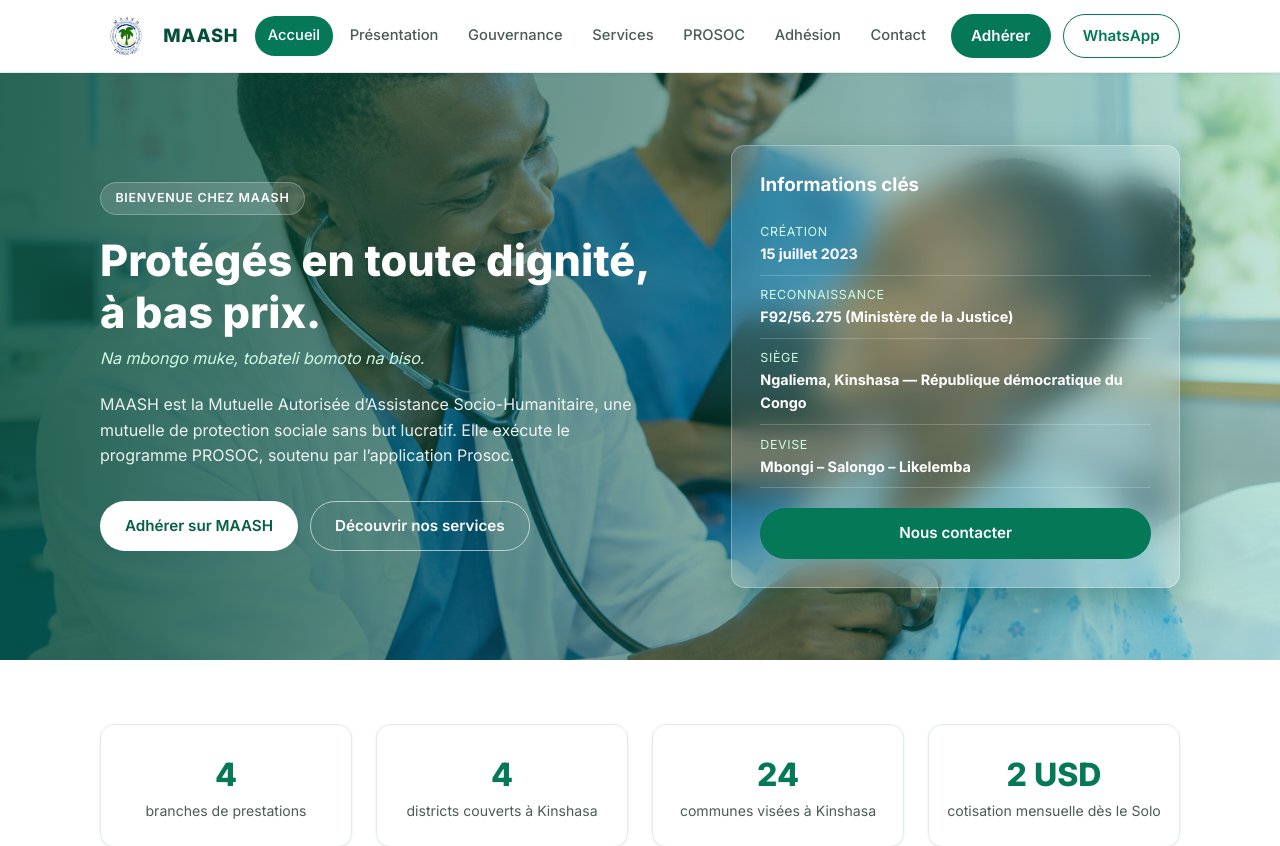
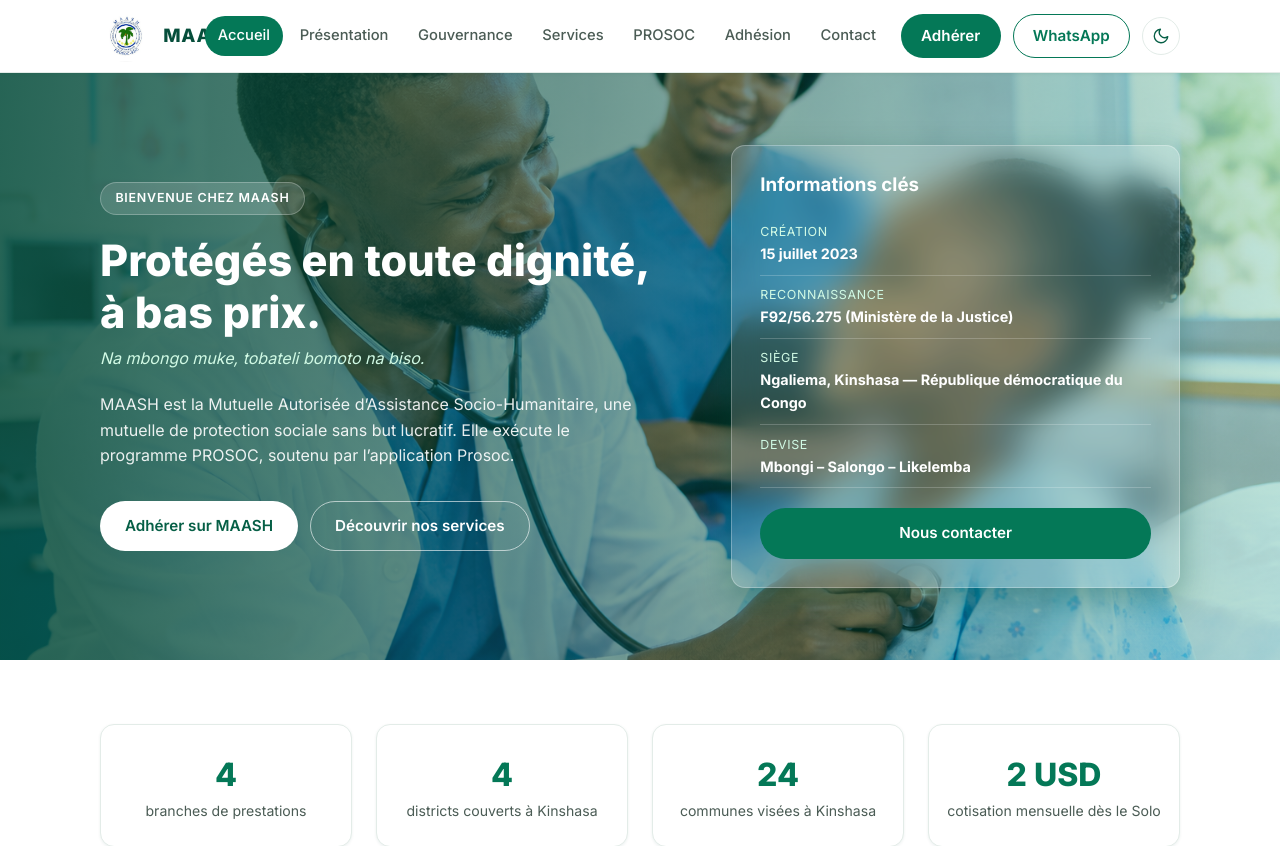
Before and after one commit to jpbolombo036-alt/maashdrc, a Vue app: page / in a window 1280 px wide. Shown: the top 846 px of the page. Built offline with nearby package versions, Linux system fonts and the light colour scheme.

Commit message:
feat: mode sombre/clair - bouton de bascule dans le header, thème persistant (localStorage), respect de la préférence système, anti-flash au chargement

```diff
--- a/index.html
+++ b/index.html
@@ -16,6 +16,17 @@
       href="https://fonts.googleapis.com/css2?family=Inter:wght@400;500;600;700;800&display=swap"
       rel="stylesheet"
     />
+    <script>
+      // Applique le thème enregistré (ou la préférence système) avant le premier rendu
+      ;(function () {
+        try {
+          var t = localStorage.getItem('theme')
+          if (t === 'dark' || (!t && window.matchMedia('(prefers-color-scheme: dark)').matches)) {
+            document.documentElement.setAttribute('data-theme', 'dark')
+          }
+        } catch (e) {}
+      })()
+    </script>
   </head>
   <body>
     <div id="app"></div>
--- a/src/components/AppHeader.vue
+++ b/src/components/AppHeader.vue
@@ -16,6 +16,14 @@
 
 function closeMenu() {
   menuOpen.value = false
+}
+
+const isDark = ref(document.documentElement.dataset.theme === 'dark')
+
+function toggleTheme() {
+  isDark.value = !isDark.value
+  document.documentElement.dataset.theme = isDark.value ? 'dark' : 'light'
+  localStorage.setItem('theme', isDark.value ? 'dark' : 'light')
 }
 </script>
 
@@ -59,6 +67,43 @@
         <a :href="maash.whatsappHref" class="btn btn-outline nav-cta" target="_blank" rel="noopener">
           WhatsApp
         </a>
+
+        <button
+          class="theme-toggle"
+          type="button"
+          :aria-label="isDark ? 'Passer en mode clair' : 'Passer en mode sombre'"
+          :aria-pressed="isDark"
+          :title="isDark ? 'Mode clair' : 'Mode sombre'"
+          @click="toggleTheme"
+        >
+          <svg
+            v-if="!isDark"
+            viewBox="0 0 24 24"
+            fill="none"
+            stroke="currentColor"
+            stroke-width="1.8"
+            stroke-linecap="round"
+            stroke-linejoin="round"
+            aria-hidden="true"
+          >
+            <path d="M21 12.79A9 9 0 1 1 11.21 3 7 7 0 0 0 21 12.79z" />
+          </svg>
+          <svg
+            v-else
+            viewBox="0 0 24 24"
+            fill="none"
+            stroke="currentColor"
+            stroke-width="1.8"
+            stroke-linecap="round"
+            stroke-linejoin="round"
+            aria-hidden="true"
+          >
+            <circle cx="12" cy="12" r="4.5" />
+            <path
+              d="M12 1.5v2.5M12 20v2.5M4.57 4.57l1.77 1.77M17.66 17.66l1.77 1.77M1.5 12H4M20 12h2.5M4.57 19.43l1.77-1.77M17.66 6.34l1.77-1.77"
+            />
+          </svg>
+        </button>
       </nav>
     </div>
   </header>
@@ -180,4 +225,39 @@
     margin-top: 0.5rem;
   }
 }
+
+.theme-toggle {
+  display: inline-flex;
+  align-items: center;
+  justify-content: center;
+  width: 38px;
+  height: 38px;
+  flex-shrink: 0;
+  border-radius: 50%;
+  border: 1px solid var(--line);
+  background: var(--white);
+  color: var(--green-800);
+  cursor: pointer;
+  margin-left: 0.5rem;
+  padding: 0;
+  transition: background 0.2s ease, color 0.2s ease, border-color 0.2s ease;
+}
+
+.theme-toggle:hover {
+  background: var(--green-50);
+  color: var(--green-700);
+}
+
+.theme-toggle svg {
+  width: 18px;
+  height: 18px;
+}
+
+@media (max-width: 960px) {
+  .theme-toggle {
+    margin-left: 0;
+    margin-top: 0.5rem;
+    align-self: flex-start;
+  }
+}
 </style>
--- a/src/styles/main.css
+++ b/src/styles/main.css
@@ -324,3 +324,77 @@
     font-size: 1.75rem;
   }
 }
+
+/* ---------- Mode sombre (toggle dans le header) ---------- */
+html[data-theme='dark'] {
+  color-scheme: dark;
+  --ink: #e4ede8;
+  --ink-soft: #9fb3aa;
+  --line: #24352d;
+  --green-50: #0f1d17;
+  background: #0b1410;
+}
+
+html[data-theme='dark'] body {
+  background: #0b1410;
+}
+
+html[data-theme='dark'] h1,
+html[data-theme='dark'] h2,
+html[data-theme='dark'] h3,
+html[data-theme='dark'] h4 {
+  color: #eaf6f0;
+}
+
+html[data-theme='dark'] a:not([class]) {
+  color: #34d399;
+}
+
+html[data-theme='dark'] .card {
+  background: #12201a;
+}
+
+html[data-theme='dark'] .site-header,
+html[data-theme='dark'] .nav {
+  background: #0b1410;
+}
+
+html[data-theme='dark'] .brand-text {
+  color: #eaf6f0;
+}
+
+html[data-theme='dark'] .nav .burger span {
+  background: var(--green-100);
+}
+
+html[data-theme='dark'] .table-wrap {
+  background: #12201a;
+}
+
+html[data-theme='dark'] .card .icon,
+html[data-theme='dark'] .stat-value,
+html[data-theme='dark'] .price,
+html[data-theme='dark'] .devise {
+  color: #34d399;
+}
+
+html[data-theme='dark'] .btn-outline {
+  color: #34d399;
+  border-color: #34d399;
+}
+
+html[data-theme='dark'] .btn-white {
+  background: var(--green-100);
+  color: var(--green-900);
+}
+
+html[data-theme='dark'] .btn-white:hover {
+  background: #ffffff;
+  color: var(--green-900);
+}
+
+html[data-theme='dark'] .theme-toggle {
+  background: #12201a;
+  color: #34d399;
+  border-color: #24352d;
+}
```
Also changed, not shown: 2 other files (tests, documents, lock files or other folders).
